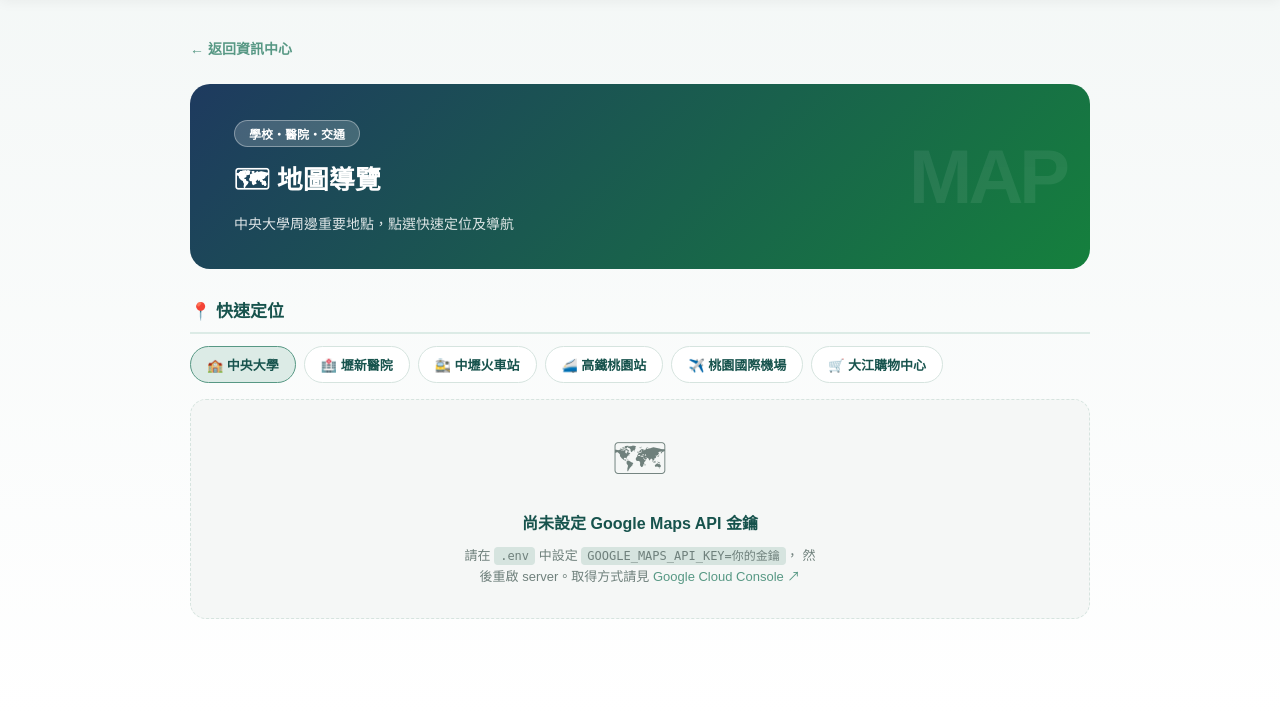
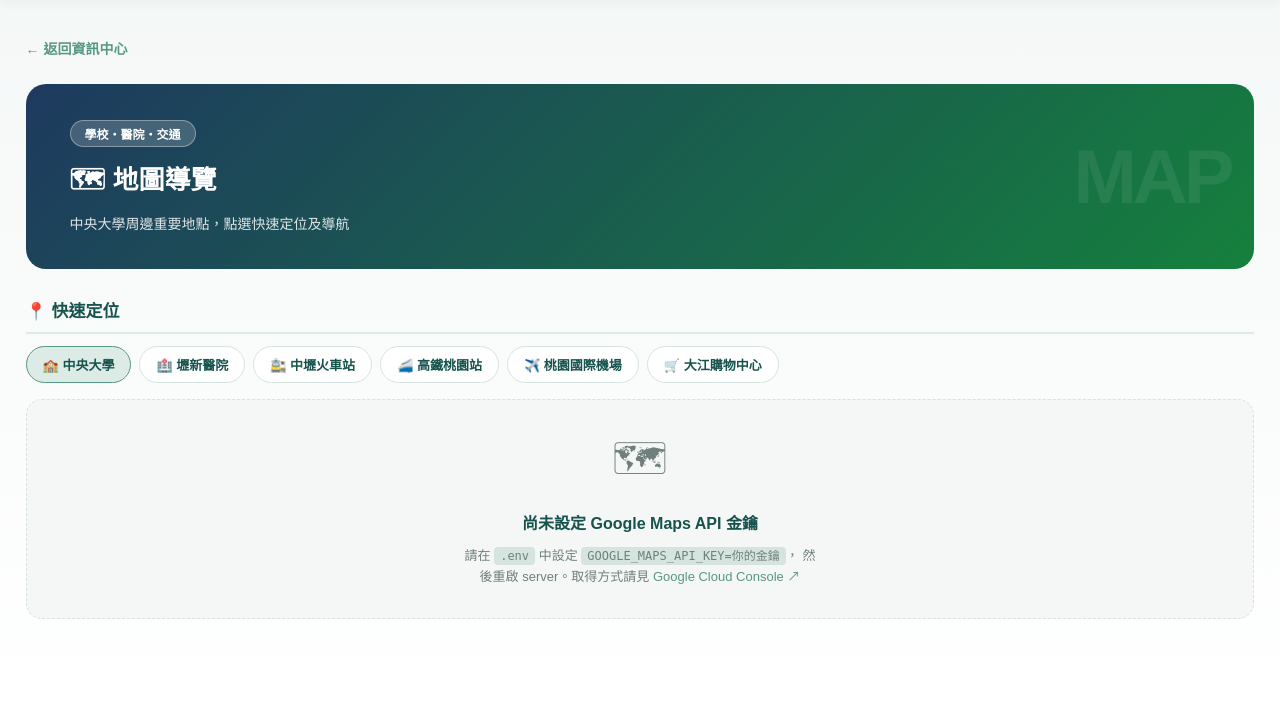
Before and after one commit to youcp0708/studygo, a Django app: page /flows/guides/map/ in a window 1280 px wide. Shown: the part 88-803 px from the top of the page. Run offline with Django 5.2, Linux system fonts and the light colour scheme; the visitor is signed in with stand-in values (Sample User, id 1).

Commit message:
changeAbit

```diff
--- a/flows/templates/flows/guide_bank.html
+++ b/flows/templates/flows/guide_bank.html
@@ -6,7 +6,7 @@
 {% block extra_css %}
 <style>
   :root { --border: var(--line); --dark: var(--primary-dark); --warning: #ca8a04; --warning-soft: #fef9c3; }
-  .guide-wrap { width:min(860px,96%); margin:0 auto; padding:0 0 72px; }
+  .guide-wrap { width:min(1440px,96%); margin:0 auto; padding:0 0 72px; }
 
   .guide-hero {
     background: linear-gradient(135deg, #1e3a5f 0%, #065f46 100%);
--- a/flows/templates/flows/guide_map.html
+++ b/flows/templates/flows/guide_map.html
@@ -6,7 +6,7 @@
 {% block extra_css %}
 <style>
   :root { --border: var(--line); --dark: var(--primary-dark); }
-  .guide-wrap { width:min(900px,96%); margin:0 auto; padding:0 0 72px; }
+  .guide-wrap { width:min(1440px,96%); margin:0 auto; padding:0 0 72px; }
 
   .guide-hero {
     background: linear-gradient(135deg, #1e3a5f 0%, #15803d 100%);
--- a/flows/templates/flows/guide_nhi.html
+++ b/flows/templates/flows/guide_nhi.html
@@ -6,7 +6,7 @@
 {% block extra_css %}
 <style>
   :root { --border: var(--line); --dark: var(--primary-dark); --warning: #ca8a04; --warning-soft: #fef9c3; }
-  .guide-wrap { width:min(860px,96%); margin:0 auto; padding:0 0 72px; }
+  .guide-wrap { width:min(1440px,96%); margin:0 auto; padding:0 0 72px; }
 
   .guide-hero {
     background: linear-gradient(135deg, #0f766e 0%, #0369a1 100%);
--- a/flows/templates/flows/guide_regulations.html
+++ b/flows/templates/flows/guide_regulations.html
@@ -7,7 +7,7 @@
 <style>
   :root { --border: var(--line); --dark: var(--primary-dark); }
 
-  .guide-wrap { width:min(860px,96%); margin:0 auto; padding:0 0 72px; }
+  .guide-wrap { width:min(1440px,96%); margin:0 auto; padding:0 0 72px; }
 
   .guide-hero {
     background: linear-gradient(135deg, #1e3a5f 0%, #2d5a8e 100%);
--- a/flows/templates/flows/guide_sim.html
+++ b/flows/templates/flows/guide_sim.html
@@ -6,7 +6,7 @@
 {% block extra_css %}
 <style>
   :root { --border: var(--line); --dark: var(--primary-dark); --warning: #ca8a04; --warning-soft: #fef9c3; }
-  .guide-wrap { width:min(860px,96%); margin:0 auto; padding:0 0 72px; }
+  .guide-wrap { width:min(1440px,96%); margin:0 auto; padding:0 0 72px; }
 
   .guide-hero {
     background: linear-gradient(135deg, #7c3aed 0%, #be185d 100%);
```
